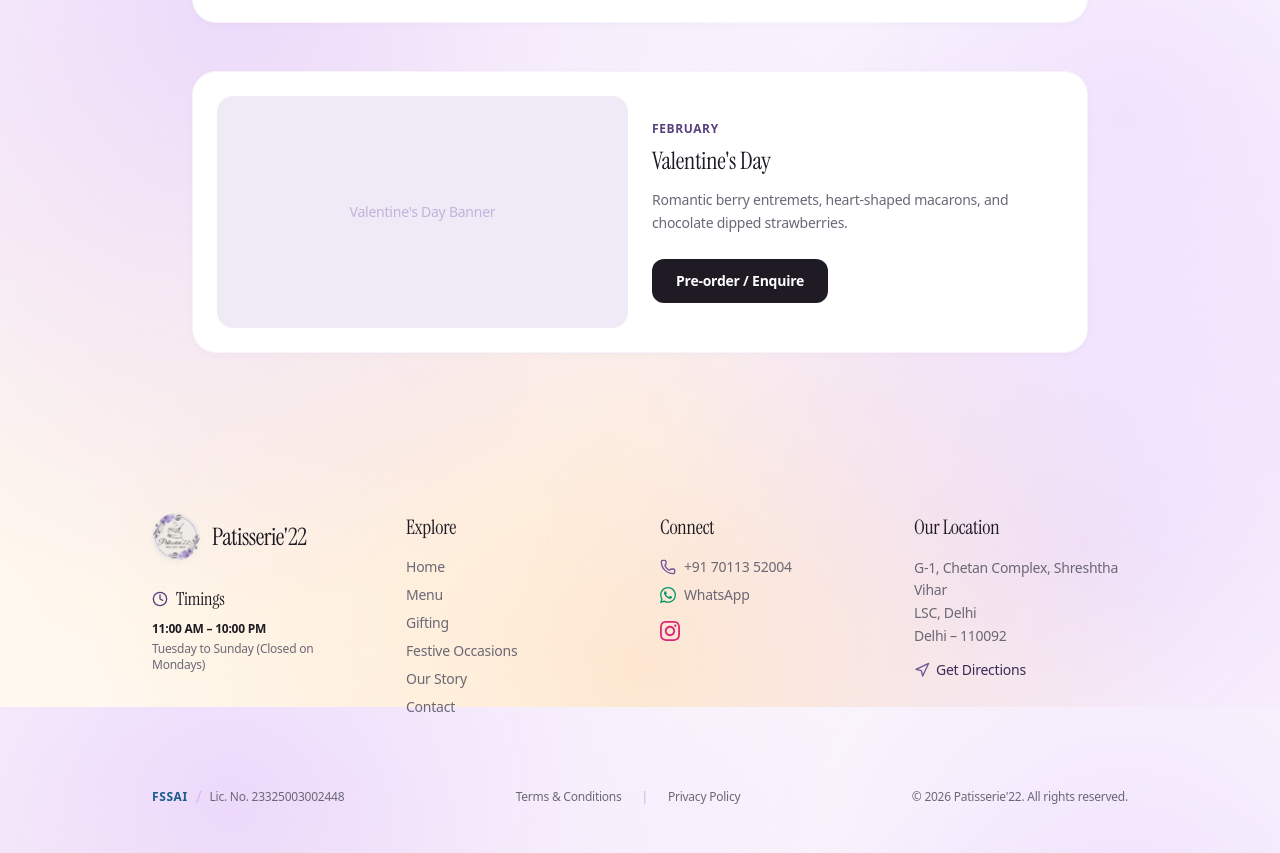
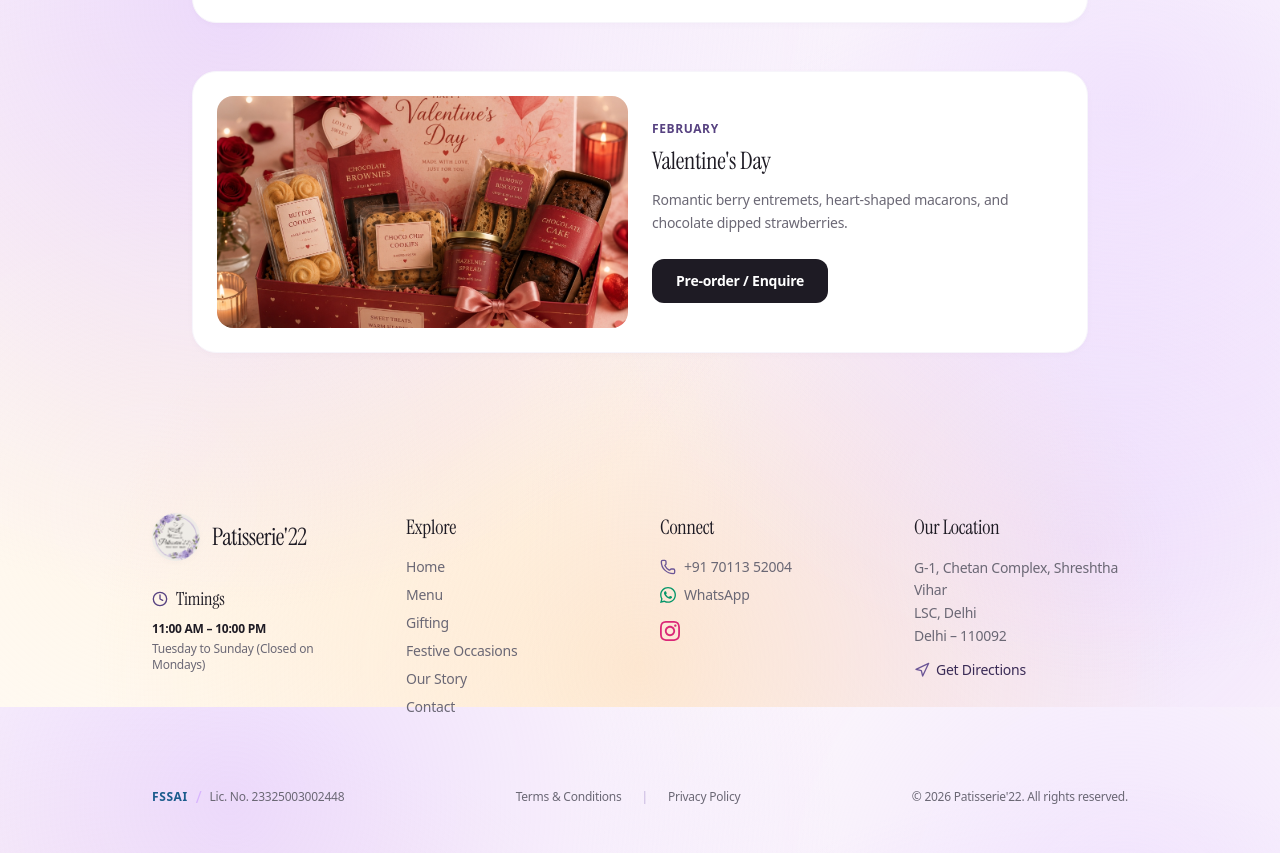
Before and after one commit to webkind-ops/Patisserie-22, a React (Vite) app in the folder website/: page /festive-occasions in a window 1280 px wide. Shown: the part 893-1746 px from the top of the page. Built offline with nearby package versions, Linux system fonts and the light colour scheme; a web font is replaced by a local one.

Commit message:
feat: Add Valentine's Day hamper photo to Festive Occasions page

```diff
--- a/website/src/pages/FestiveOccasionsPage.tsx
+++ b/website/src/pages/FestiveOccasionsPage.tsx
@@ -28,7 +28,7 @@ export const FestiveOccasionsPage: React.FC = () => {
       title: "Valentine's Day",
       description: 'Romantic berry entremets, heart-shaped macarons, and chocolate dipped strawberries.',
       season: 'February',
-      image: null,
+      image: '/images/festive/valentines-hamper.jpg',
     }
   ];
 
```
Also changed, not shown: website/public/images/festive/valentines-hamper.jpg (added).
